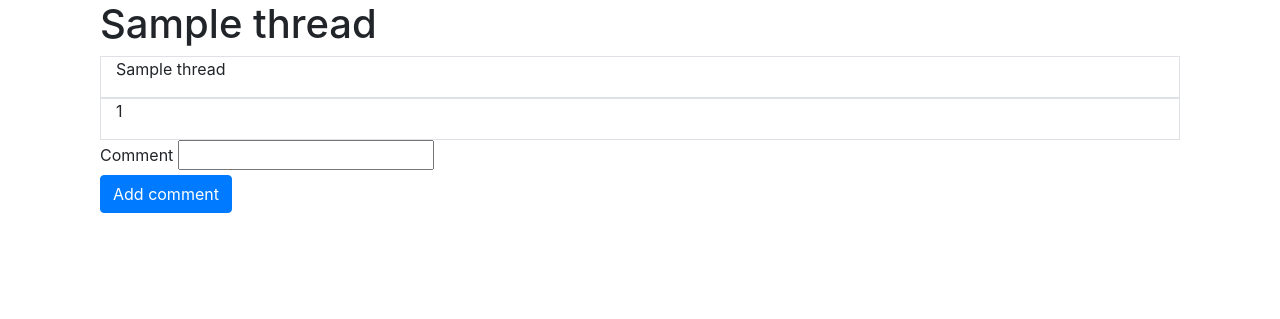
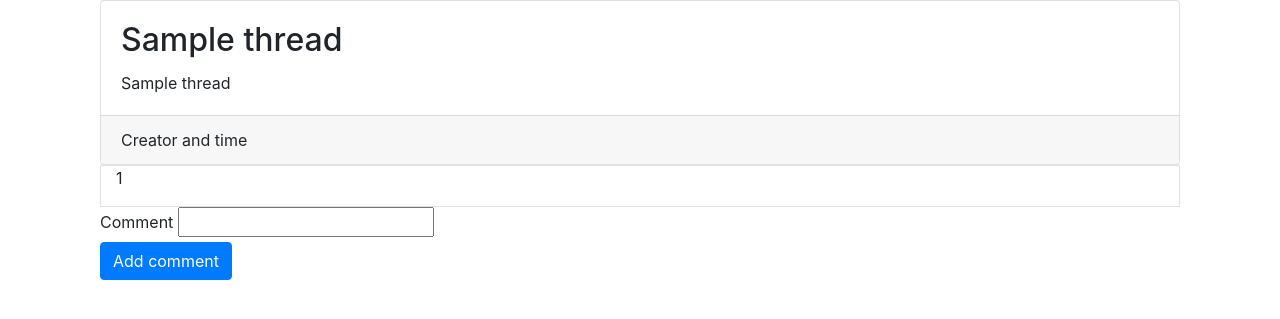
Before and after one commit to LiljaTom/keskustelusovellus, a Flask app: template templates/thread.html in a window 1280 px wide. Shown: the part 56-375 px from the top of the page. Run offline with Flask 3, Linux system fonts and the light colour scheme; the template is opened without the code that fills it: most values are stand-ins (such as "Sample title", 1, 10 or a date in 2020); some libraries are stand-ins or nearby versions.

Commit message:
UpUpdate thread layout

```diff
--- a/templates/thread.html
+++ b/templates/thread.html
@@ -2,10 +2,14 @@
 {% block title %}Thread{% endblock %}
 {% block content%}
 <div class="container">
-    <h1>{{ thread[1] }}</h1>
-
-    <div class=" container border">
-        <p>{{ thread[2] }}</p>
+    <div class="card">
+        <div class="card-body">
+            <h2 class="card-title">{{ thread[1] }}</h2>
+            <p class="card-text">{{ thread[2] }}</p>
+        </div>
+        <div class="card-footer text-body-secondary">
+            Creator and time
+        </div>
     </div>
     {% for comment in comments %}
     <div class="container border">
```
Also changed, not shown: templates/group.html (+9 -7 lines).
